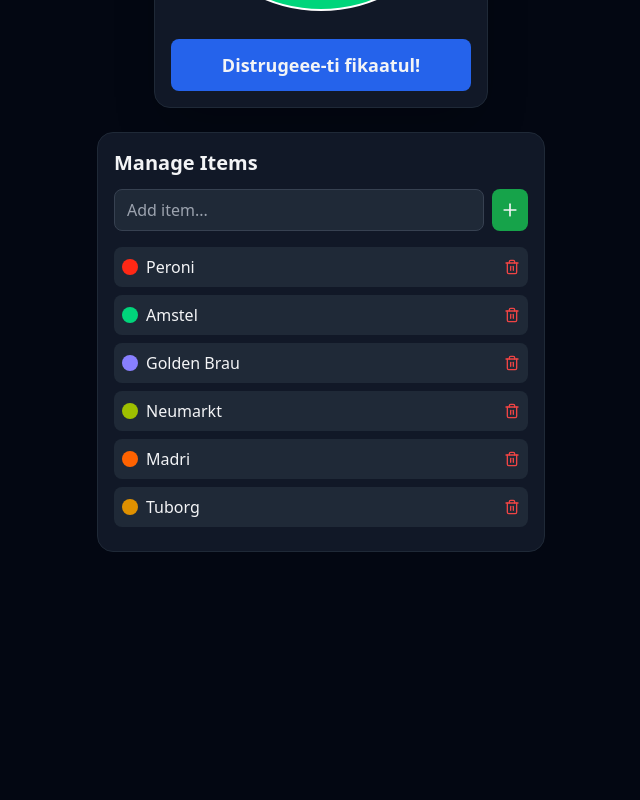
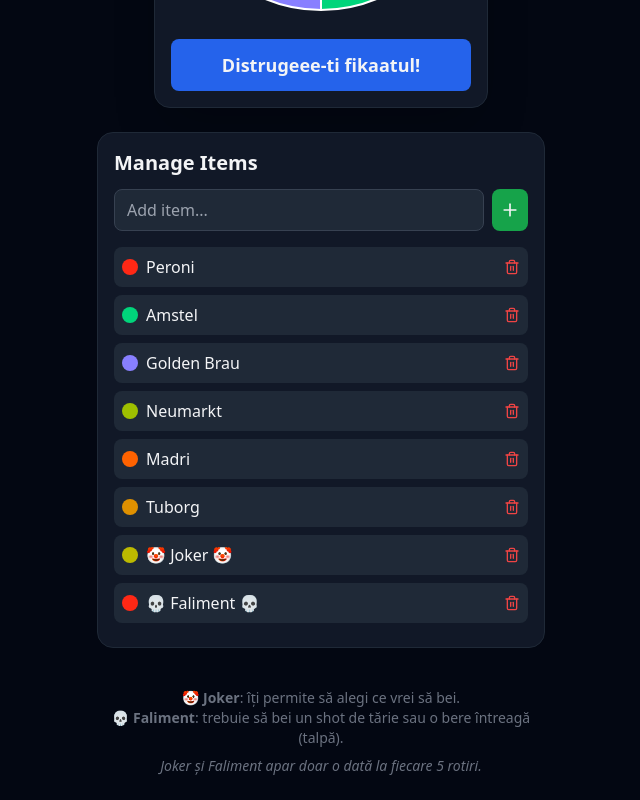
Before and after one commit to bogdanvesa95/spin-the-drink, a React (Vite) app: page / in a window 1280 px wide. Shown: the part 326-1126 px from the top of the page, without its empty margins (319-959 px from the left). Before the commit the page ends 902 px from the top, so only its background shows below. Built offline with nearby package versions, Linux system fonts and the light colour scheme.

Commit message:
first commit

```diff
--- a/src/App.tsx
+++ b/src/App.tsx
@@ -8,6 +8,7 @@
   "oklch(0.75 0.22 120)",
   "oklch(0.70 0.22 45)",
   "oklch(0.71 0.22 85)",
+  "oklch(0.76 0.22 110)",
 ];
 
 function App() {
@@ -18,11 +19,14 @@
     "Neumarkt",
     "Madri",
     "Tuborg",
+    "🤡 Joker 🤡",
+    "💀 Faliment 💀",
   ]);
   const [newItem, setNewItem] = useState("");
   const [isSpinning, setIsSpinning] = useState(false);
   const [rotation, setRotation] = useState(0);
   const [winner, setWinner] = useState<string | null>(null);
+  const [spinCount, setSpinCount] = useState(0);
   const canvasRef = useRef<HTMLCanvasElement>(null);
 
   const drawWheel = () => {
@@ -75,6 +79,7 @@
     if (isSpinning || items.length === 0) return;
     setIsSpinning(true);
     setWinner(null);
+    setSpinCount((prev) => prev + 1);
 
     const spins = 5 + Math.random() * 5;
     const extraDegrees = Math.random() * 360;
@@ -94,12 +99,27 @@
         requestAnimationFrame(animate);
       } else {
         setIsSpinning(false);
+
         const normalizedRotation = currentRotation % 360;
         const adjustedRotation = (450 - normalizedRotation) % 360;
         const sliceAngle = 360 / items.length;
-        const winnerIndex =
+        let winnerIndex =
           Math.floor(adjustedRotation / sliceAngle) % items.length;
-        setWinner(items[winnerIndex]);
+        let result = items[winnerIndex];
+
+        // 🔥 Joker & Faliment rule: doar o dată la 5 spinuri
+        if (
+          (result === "🤡 Joker 🤡" || result === "💀 Faliment 💀") &&
+          spinCount % 5 !== 0
+        ) {
+          // dacă n-avem voie acum, căutăm alt item random
+          const normalItems = items.filter(
+            (i) => i !== "🤡 Joker 🤡" && i !== "💀 Faliment 💀"
+          );
+          result = normalItems[Math.floor(Math.random() * normalItems.length)];
+        }
+
+        setWinner(result);
       }
     };
     requestAnimationFrame(animate);
@@ -149,7 +169,18 @@
         </button>
         {winner && (
           <div className="text-center mt-4 animate-bounce">
-            <p className="text-sm text-gray-400">Da-i pe gat!</p>
+            <p className="text-lg font-bold">{winner}</p>
+            {winner === "🤡 Joker 🤡" && (
+              <p className="text-sm text-gray-400">Poți alege ce bei 😎</p>
+            )}
+            {winner === "💀 Faliment 💀" && (
+              <p className="text-sm text-gray-400">
+                Bei un shot de tărie sau o bere întreagă (talpă) 💀
+              </p>
+            )}
+            {winner !== "🤡 Joker 🤡" && winner !== "💀 Faliment 💀" && (
+              <p className="text-sm text-gray-400">Da-i pe gat!</p>
+            )}
           </div>
         )}
       </div>
@@ -196,6 +227,20 @@
           </div>
         ))}
       </div>
+
+      {/* 🔻 Footer cu explicații */}
+      <footer className="text-sm text-gray-500 mt-4 text-center max-w-md">
+        <p>
+          🤡 <b>Joker</b>: îți permite să alegi ce vrei să bei.
+        </p>
+        <p>
+          💀 <b>Faliment</b>: trebuie să bei un shot de tărie sau o bere
+          întreagă (talpă).
+        </p>
+        <p className="mt-2 italic">
+          Joker și Faliment apar doar o dată la fiecare 5 rotiri.
+        </p>
+      </footer>
     </div>
   );
 }
```
